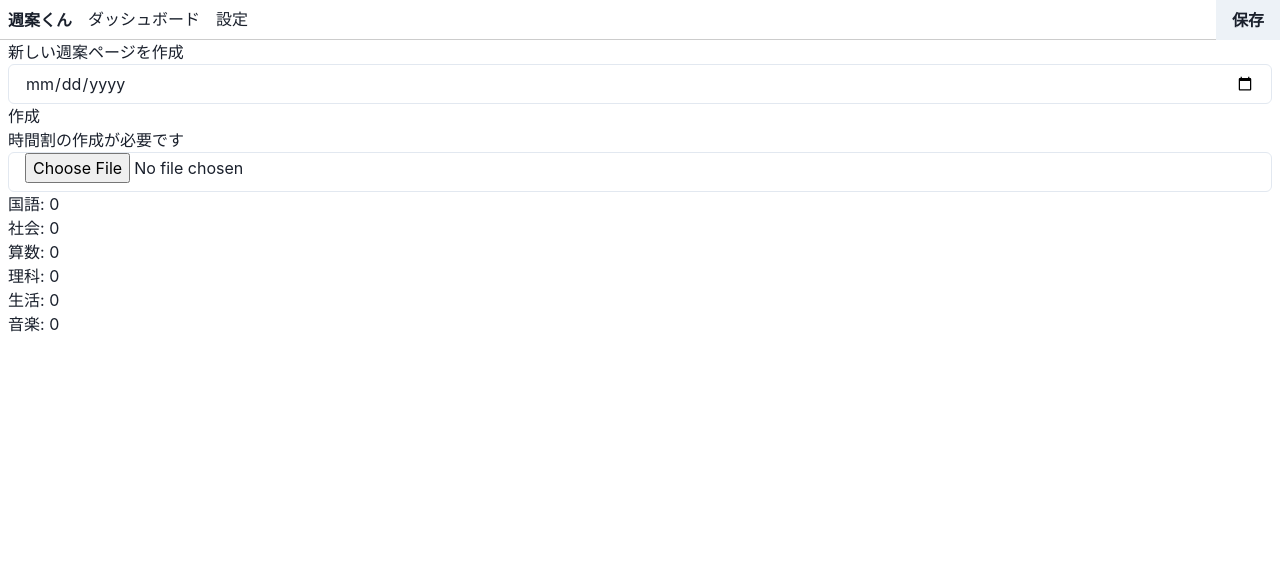
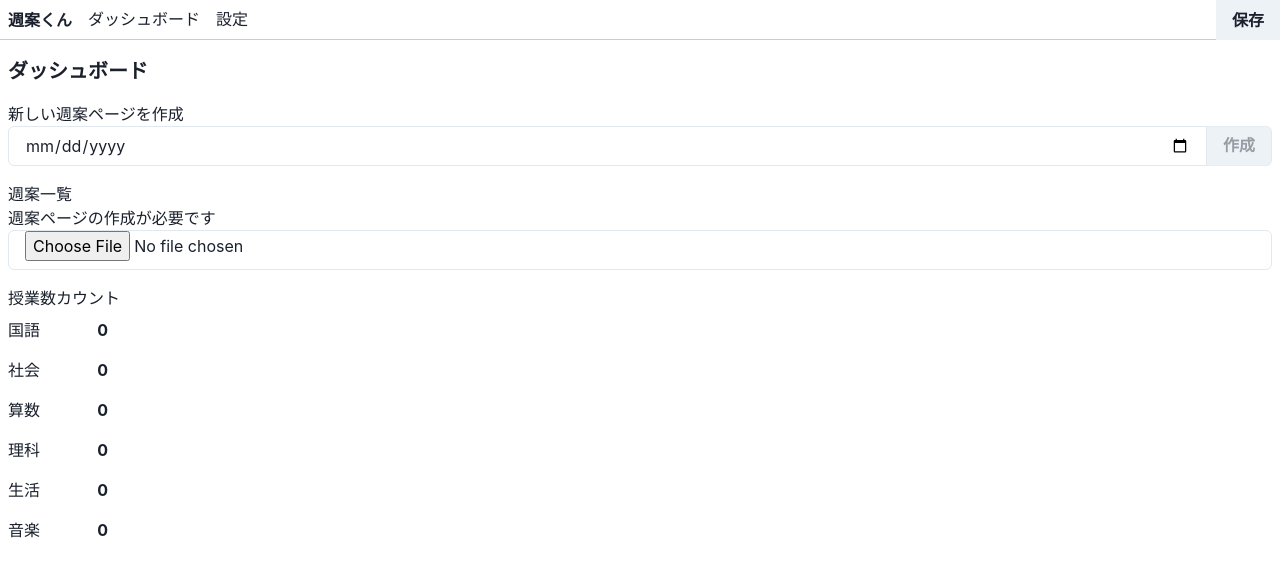
Before and after one commit to ryo4004/school-timetable, a React (Vite) app: page / in a window 1280 px wide. Shown: the top 576 px of the page. Built offline with nearby package versions, Linux system fonts and the light colour scheme.

Commit message:
ダッシュボードを調整

```diff
--- /dev/null
+++ b/src/components/Form/InputGroup.tsx
@@ -0,0 +1,8 @@
+import {
+  InputGroup as ChakraInputGroup,
+  type InputGroupProps,
+} from '@chakra-ui/react'
+
+export const InputGroup = (props: InputGroupProps) => {
+  return <ChakraInputGroup {...props} />
+}
--- /dev/null
+++ b/src/components/Form/InputRightAddon.tsx
@@ -0,0 +1,8 @@
+import {
+  InputRightAddon as ChakraInputRightAddon,
+  type InputRightAddonProps,
+} from '@chakra-ui/react'
+
+export const InputRightAddon = (props: InputRightAddonProps) => {
+  return <ChakraInputRightAddon {...props} />
+}
--- /dev/null
+++ b/src/components/Layout/Accordion.tsx
@@ -0,0 +1,32 @@
+import {
+  Accordion as ChakraAccordion,
+  AccordionItem as ChakraAccordionItem,
+  AccordionButton as ChakraAccordionButton,
+  AccordionPanel as ChakraAccordionPanel,
+  AccordionIcon as ChakraAccordionIcon,
+  type AccordionProps,
+  type AccordionItemProps,
+  type AccordionButtonProps,
+  type AccordionPanelProps,
+  type AccordionIconProps,
+} from '@chakra-ui/react'
+
+export const Accordion = (props: AccordionProps) => {
+  return <ChakraAccordion {...props} />
+}
+
+export const AccordionItem = (props: AccordionItemProps) => {
+  return <ChakraAccordionItem {...props} />
+}
+
+export const AccordionButton = (props: AccordionButtonProps) => {
+  return <ChakraAccordionButton {...props} />
+}
+
+export const AccordionPanel = (props: AccordionPanelProps) => {
+  return <ChakraAccordionPanel {...props} />
+}
+
+export const AccordionIcon = (props: AccordionIconProps) => {
+  return <ChakraAccordionIcon {...props} />
+}
--- /dev/null
+++ b/src/components/Layout/Alert.tsx
@@ -0,0 +1,11 @@
+import {
+  Alert as ChakraAlert,
+  AlertIcon as ChakraAlertIcon,
+  type AlertProps,
+} from '@chakra-ui/react'
+
+export const Alert = (props: AlertProps) => {
+  return <ChakraAlert {...props} />
+}
+
+export const AlertIcon = () => <ChakraAlertIcon />
--- /dev/null
+++ b/src/components/Layout/Chip.tsx
@@ -0,0 +1,17 @@
+import { Box } from './Box'
+import { type BoxProps } from '@chakra-ui/react'
+
+export const Chip = ({ label, ...props }: { label: string } & BoxProps) => {
+  return (
+    <Box
+      marginLeft="8px"
+      paddingX="12px"
+      border="1px solid #bdbdbd"
+      borderRadius="16px"
+      fontSize="0.8125rem"
+      {...props}
+    >
+      {label}
+    </Box>
+  )
+}
--- a/src/features/Dashboard/ClassCount.tsx
+++ b/src/features/Dashboard/ClassCount.tsx
@@ -1,3 +1,7 @@
+import { Box } from '../../components/Layout/Box'
+import { Chip } from '../../components/Layout/Chip'
+import { Flex } from '../../components/Layout/Flex'
+import { Text } from '../../components/Layout/Text'
 import { useConfigStore } from '../../stores/configs'
 import { useTimetableStore } from '../../stores/timetable'
 import { ClassConfig, Timetable } from '../../types'
@@ -18,16 +22,45 @@ export const ClassCount = () => {
   }, countTable)
 
   return (
-    <>
+    <Box>
+      <Text as="h3" marginTop="16px">
+        授業数カウント
+      </Text>
       {config.subjects.map((subject) => {
         return (
-          <div key={subject}>
-            {subject}: {counts[subject]}
-          </div>
+          <Flex key={subject} padding="8px 8px 8px 0" alignItems="center">
+            <Text minWidth="50px">{subject}</Text>
+            <Text width="50px" textAlign="right" fontWeight="bold">
+              {formatCountNumber(counts[subject])}
+            </Text>
+            <DecimalValue count={counts[subject]} />
+          </Flex>
         )
       })}
-    </>
+    </Box>
   )
+}
+
+const formatCountNumber = (count: number) => {
+  return Math.floor(count)
+}
+
+const DecimalValue = ({ count }: { count: number }) => {
+  const decimalValue = Math.trunc((count - Math.trunc(count)) * 1000)
+  switch (decimalValue) {
+    case 333: {
+      return <Chip label="1 / 3" borderColor="#0288d1" color="#0288d1" />
+    }
+    case 500: {
+      return <Chip label="1 / 2" borderColor="#2e7d32" color="#2e7d32" />
+    }
+    case 666: {
+      return <Chip label="2 / 3" borderColor="#ed6c02" color="#ed6c02" />
+    }
+    default: {
+      return null
+    }
+  }
 }
 
 const countClassesEachDate = (
--- a/src/features/Dashboard/Dashboard.tsx
+++ b/src/features/Dashboard/Dashboard.tsx
@@ -6,6 +6,20 @@ import { useConfigStore } from '../../stores/configs'
 import { ClassCount } from './ClassCount'
 import { isMonday } from '../../utilities/getWeekDay'
 import { Input } from '../../components/Form/Input'
+import { Text } from '../../components/Layout/Text'
+import { InputGroup } from '../../components/Form/InputGroup'
+import { InputRightAddon } from '../../components/Form/InputRightAddon'
+import { Button } from '../../components/Form/Button'
+import { Alert, AlertIcon } from '../../components/Layout/Alert'
+import { replaceToSlash } from '../../utilities/formatDate'
+import {
+  Accordion,
+  AccordionButton,
+  AccordionIcon,
+  AccordionItem,
+  AccordionPanel,
+} from '../../components/Layout/Accordion'
+import { Box } from '../../components/Layout/Box'
 
 export const Dashboard = () => {
   return (
@@ -35,47 +49,78 @@ const CreateTimeTable = () => {
   const isDisabled = !startDate || !isMonday(startDate)
 
   return (
-    <div>
-      <h2>新しい週案ページを作成</h2>
+    <Box>
+      <Text as="h2" marginY="16px" fontWeight="bold" fontSize="20px">
+        ダッシュボード
+      </Text>
+      <Text as="h3" marginTop="16px">
+        新しい週案ページを作成
+      </Text>
+      <InputGroup>
         <Input
           type="date"
           value={startDate}
           onChange={(e) => setStartDate(e.target.value)}
+          borderRadius="0.375rem 0 0 0.375rem"
         />
-      <button onClick={onCreate} disabled={isDisabled}>
+        <InputRightAddon padding="0">
+          <Button
+            onClick={onCreate}
+            isDisabled={isDisabled}
+            borderRadius="0 0.315rem 0.315rem 0"
+          >
             作成
-      </button>
-      {startDate && !isMonday(startDate) && <div>月曜日を選んでください</div>}
-    </div>
+          </Button>
+        </InputRightAddon>
+      </InputGroup>
+      {startDate && !isMonday(startDate) && (
+        <Alert status="error" marginY="8px">
+          <AlertIcon />
+          月曜日を選んでください
+        </Alert>
+      )}
+    </Box>
   )
 }
 
 const WeekTable = () => {
   const { timetables } = useTimetableStore()
 
-  if (timetables.length === 0) {
   return (
     <>
-        時間割の作成が必要です
+      <Text as="h3" marginTop="16px">
+        週案一覧
+      </Text>
+      {timetables.length === 0 && (
+        <>
+          週案ページの作成が必要です
           <LoadButton />
+        </>
+      )}
+      {timetables.length !== 0 && (
+        <Accordion allowToggle={true} defaultIndex={[0]} marginY="16px">
+          <AccordionItem>
+            <AccordionButton padding="8px 16px">
+              作成済みの週案
+              <AccordionIcon />
+            </AccordionButton>
+            <AccordionPanel padding="0">
+              {timetables.map((weekTimetable) => {
+                return (
+                  <Link
+                    key={weekTimetable.firstDate}
+                    to={`/${weekTimetable.firstDate.replace(/-/g, '')}`}
+                  >
+                    <Text padding="8px 16px" _hover={{ background: '#ccc' }}>
+                      {replaceToSlash(weekTimetable.firstDate)}
+                    </Text>
+                  </Link>
+                )
+              })}
+            </AccordionPanel>
+          </AccordionItem>
+        </Accordion>
+      )}
     </>
   )
 }
-
-  return (
-    <>
-      <details open={true}>
-        <summary>週一覧</summary>
-        {timetables.map((weekTimetable) => {
-          return (
-            <div key={weekTimetable.firstDate}>
-              <Link to={`/${weekTimetable.firstDate.replace(/-/g, '')}`}>
-                {weekTimetable.firstDate}
-              </Link>
-            </div>
-          )
-        })}
-      </details>
-    </>
-  )
-}
--- /dev/null
+++ b/src/utilities/formatDate.ts
@@ -0,0 +1,3 @@
+export const replaceToSlash = (dateString: string) => {
+  return dateString.replace(/-/g, '/')
+}
```
Lines whose indentation alone changed are shown as unchanged.
